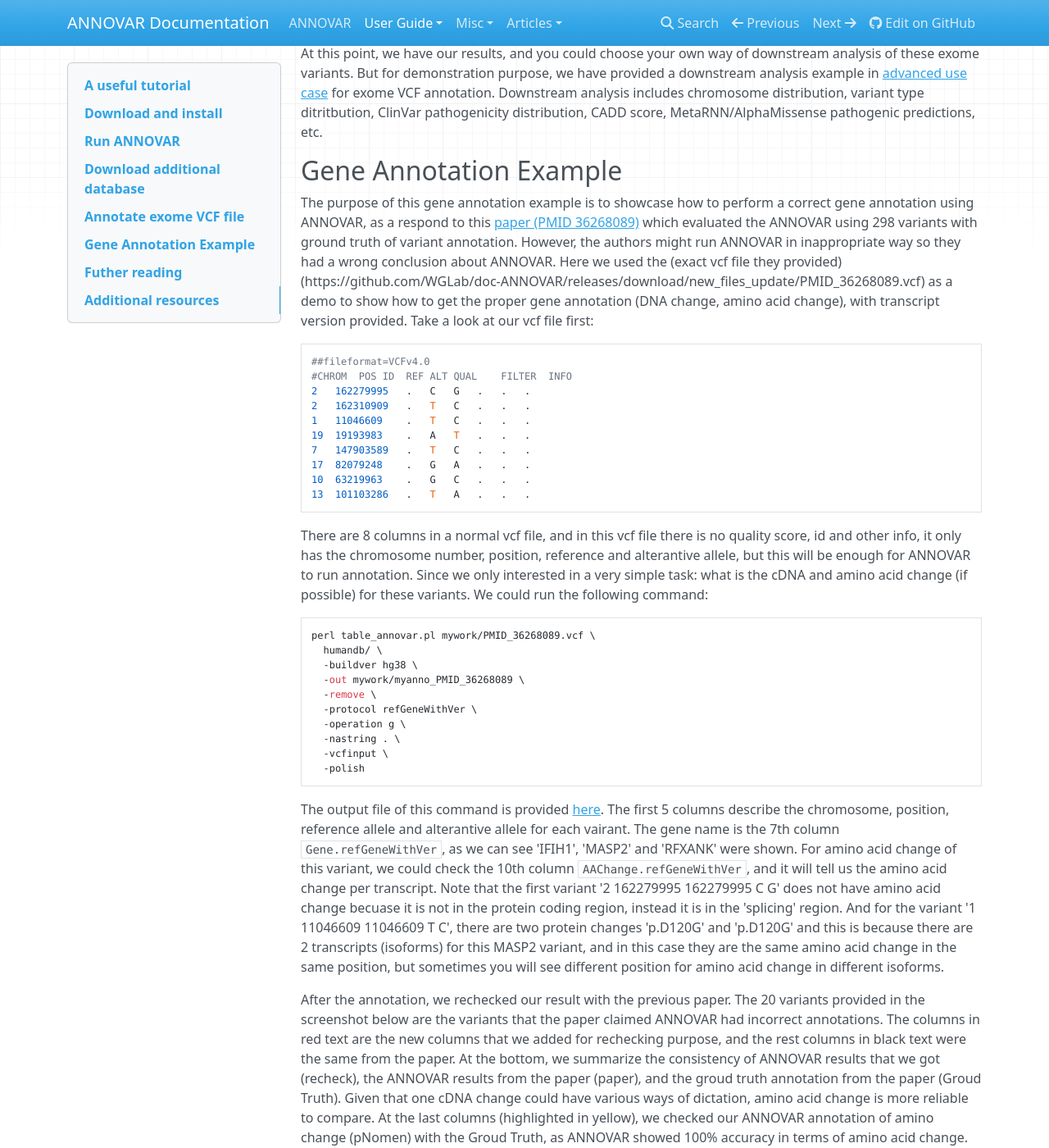
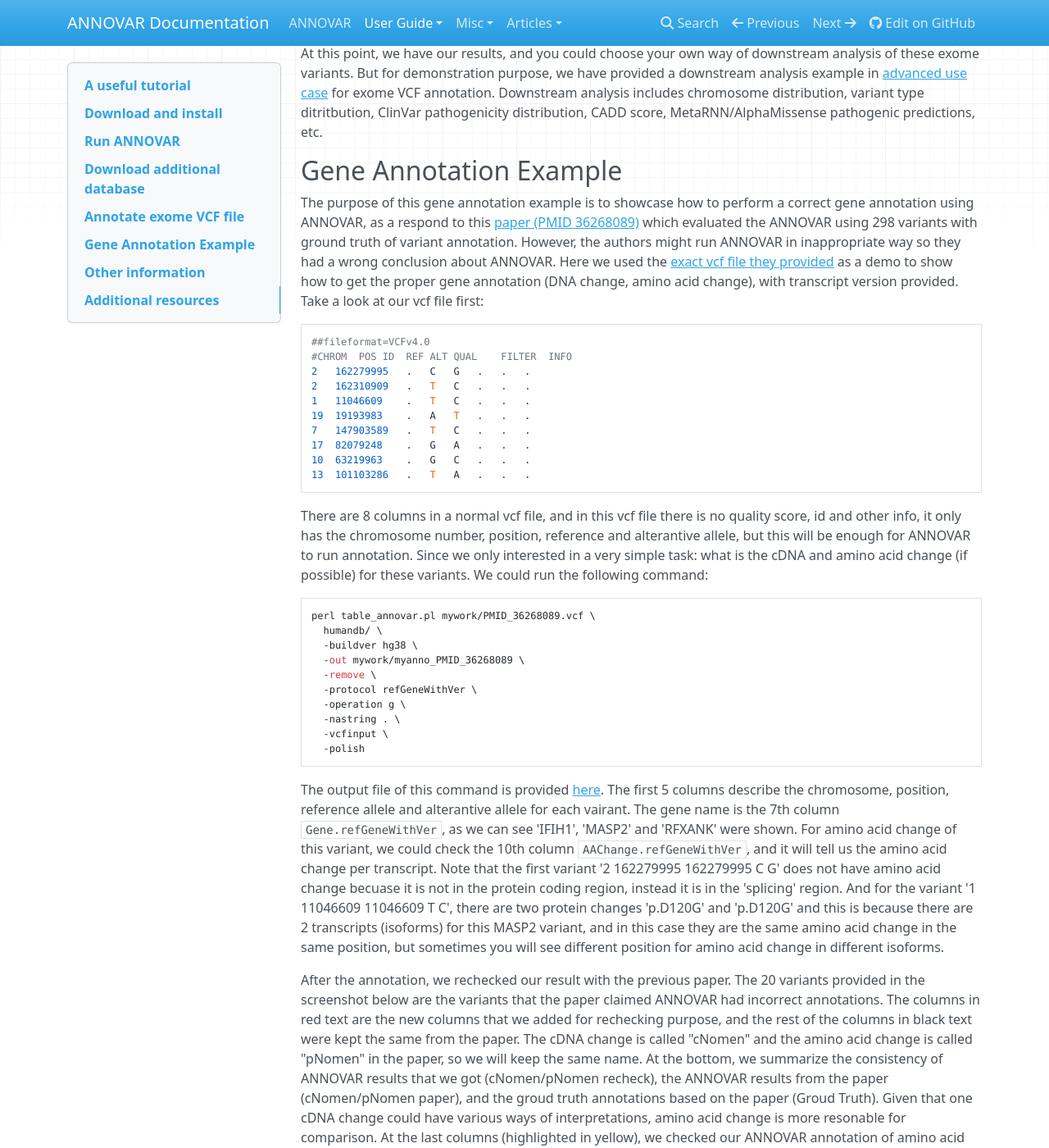
Before and after one commit to WGLab/doc-ANNOVAR, an MkDocs documentation site: the page built from docs/user-guide/startup.md, in a window 1280 px wide and 1400 px high, scrolled down 7382 px. Shown: the whole window at 82% size. Built offline with MkDocs 1.6.1, drawn with Linux system fonts in a browser that asks for light colours; nearby versions of some CDN libraries; comment, search, counter and statistics services are not loaded; some of the changed text lies outside the part shown.

Commit message:
Finished the update of startup.md
Finished the update of startup. But we might need to add link to the advanced use case so it redirect to the website page instead of github page. But I will need to finish the advanced use case before it could be properly redirected.

````diff
--- a/docs/user-guide/startup.md
+++ b/docs/user-guide/startup.md
@@ -219,7 +219,7 @@ At this point, we have our results, and you could choose your own way of downstr
 
 ## Gene Annotation Example
 
-The purpose of this gene annotation example is to showcase how to perform a correct gene annotation using ANNOVAR, as a respond to this [paper (PMID 36268089)](https://www.sciencedirect.com/science/article/pii/S2153353922007246) which evaluated the ANNOVAR using 298 variants with ground truth of variant annotation. However, the authors might run ANNOVAR in inappropriate way so they had a wrong conclusion about ANNOVAR. Here we used the (exact vcf file they provided)(https://github.com/WGLab/doc-ANNOVAR/releases/download/new_files_update/PMID_36268089.vcf) as a demo to show how to get the proper gene annotation (DNA change, amino acid change), with transcript version provided. Take a look at our vcf file first:
+The purpose of this gene annotation example is to showcase how to perform a correct gene annotation using ANNOVAR, as a respond to this [paper (PMID 36268089)](https://www.sciencedirect.com/science/article/pii/S2153353922007246) which evaluated the ANNOVAR using 298 variants with ground truth of variant annotation. However, the authors might run ANNOVAR in inappropriate way so they had a wrong conclusion about ANNOVAR. Here we used the [exact vcf file they provided](https://github.com/WGLab/doc-ANNOVAR/releases/download/new_files_update/PMID_36268089.vcf) as a demo to show how to get the proper gene annotation (DNA change, amino acid change), with transcript version provided. Take a look at our vcf file first:
 
 ```
 ##fileformat=VCFv4.0
@@ -252,18 +252,17 @@ perl table_annovar.pl mywork/PMID_36268089.vcf \
 
 The output file of this command is provided [here](https://github.com/WGLab/doc-ANNOVAR/releases/download/new_files_update/myanno_PMID_36268089.hg38_multianno.txt). The first 5 columns describe the chromosome, position, reference allele and alterantive allele for each vairant. The gene name is the 7th column `Gene.refGeneWithVer`, as we can see 'IFIH1', 'MASP2' and 'RFXANK' were shown. For amino acid change of this variant, we could check the 10th column `AAChange.refGeneWithVer`, and it will tell us the amino acid change per transcript. Note that the first variant '2	162279995	162279995	C	G' does not have amino acid change becuase it is not in the protein coding region, instead it is in the 'splicing' region. And for the variant '1	11046609	11046609	T	C', there are two protein changes 'p.D120G' and 'p.D120G' and this is because there are 2 transcripts (isoforms) for this MASP2 variant, and in this case they are the same amino acid change in the same position, but sometimes you will see different position for amino acid change in different isoforms.
 
-After the annotation, we rechecked our result with the previous paper. The 20 variants provided in the screenshot below are the variants that the paper claimed ANNOVAR had incorrect annotations. The columns in red text are the new columns that we added for rechecking purpose, and the rest columns in black text were the same from the paper. At the bottom, we summarize the consistency of ANNOVAR results that we got (recheck), the ANNOVAR results from the paper (paper), and the groud truth annotation from the paper (Groud Truth). Given that one cDNA change could have various ways of dictation, amino acid change is more reliable to compare. At the last columns (highlighted in yellow), we checked our ANNOVAR annotation of amino change (pNomen) with the Groud Truth, as ANNOVAR showed 100% accuracy in terms of amino acid change.
+After the annotation, we rechecked our result with the previous paper. The 20 variants provided in the screenshot below are the variants that the paper claimed ANNOVAR had incorrect annotations. The columns in red text are the new columns that we added for rechecking purpose, and the rest of the columns in black text were kept the same from the paper. The cDNA change is called "cNomen" and the amino acid change is called "pNomen" in the paper, so we will keep the same name. At the bottom, we summarize the consistency of ANNOVAR results that we got (cNomen/pNomen recheck), the ANNOVAR results from the paper (cNomen/pNomen paper), and the groud truth annotations based on the paper (Groud Truth). Given that one cDNA change could have various ways of interpretations, amino acid change is more resonable for comparison. At the last columns (highlighted in yellow), we checked our ANNOVAR annotation of amino acid change (pNomen) with the Groud Truth, and ANNOVAR showed 100% accuracy in terms of amino acid change. The version of transcript is provided in our ANNOVAR result as well because we used `refGeneWithVer` database.
 
 ![PMID_36268089_check](../img/PMID_36268089_check.png)
 
 
 Hopefully, after you finish this set of exercises above, you now have a better idea what ANNOVAR is, and can start enjoy the journey of annotating your variants.
 
-
-## Futher reading
-
 If you are interesting in more advanced use of ANNOVAR, please refer to our [Advanced Use Case](./use_case.md).
 
+
+## Other information
 
 >*Technical Notes: By default, ANNOVAR annotates variant on hg18 (human genome NCBI build 36) coordinate. Since the input file is in hg19 coordinate, we added `-buildver hg19` in every command above. Similarly, if you generated variant calls from human GRCh38 coordinate, add `-buildver hg38` in every command, if your variant file is from fly, add `-buildver dm3` in every command that you use; if your variant file is from mouse, add `-buildver mm9` in every command that you use ......*
 
````
